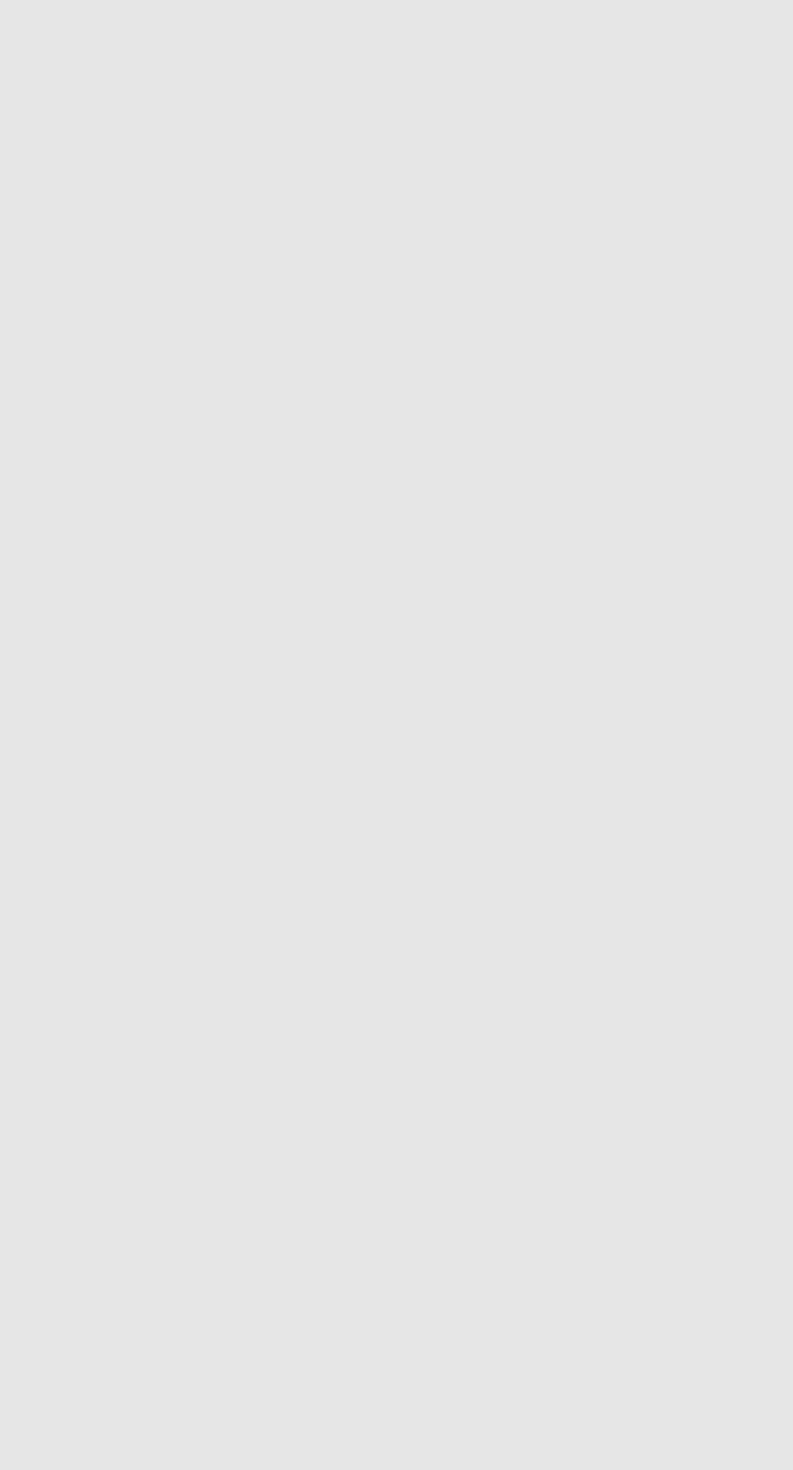
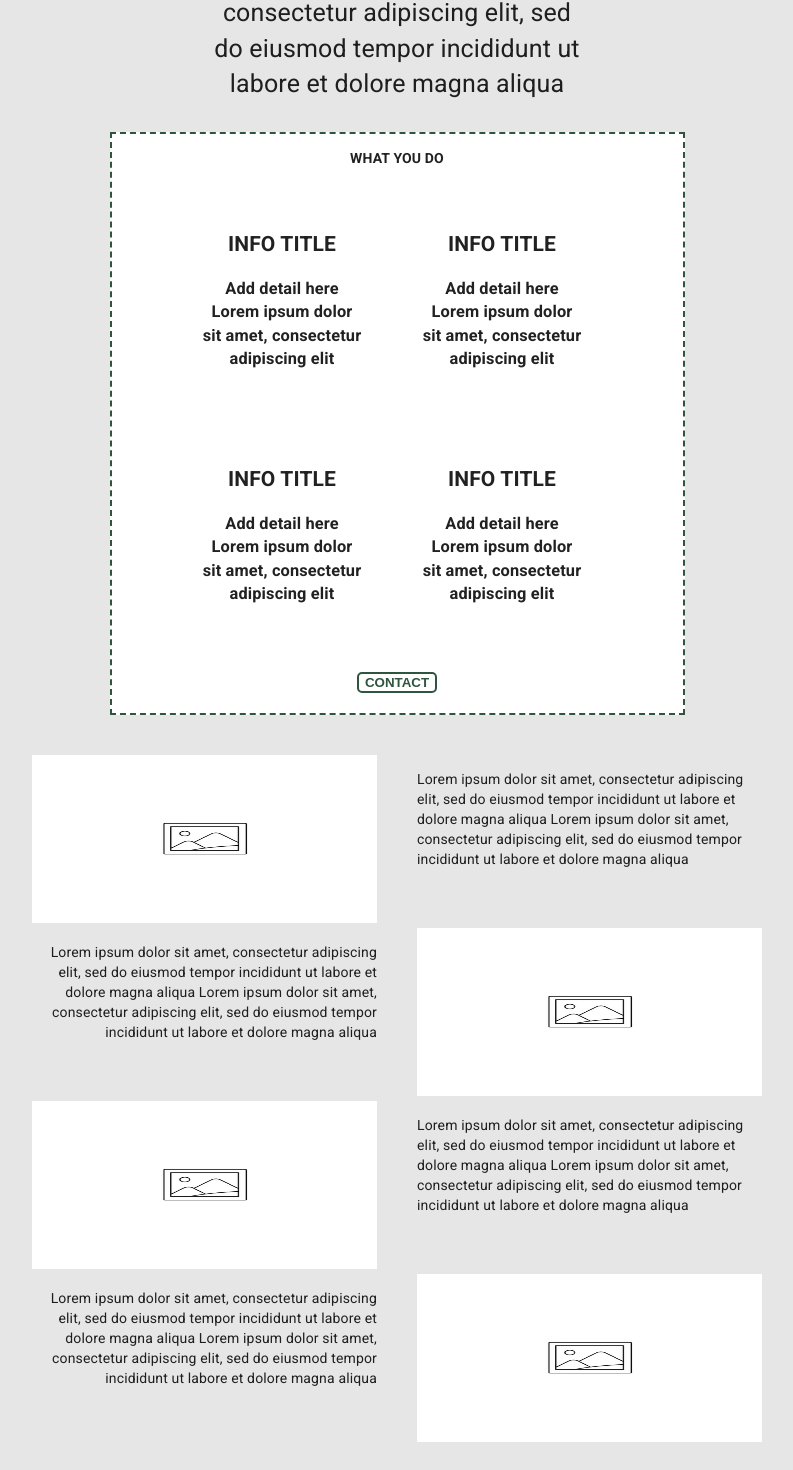
Before and after one commit to deegrams221/k-b_aviary, a React (Create React App) app: page / in a window 1280 px wide. Shown: the part 1300-2770 px from the top of the page, without its empty margins (243-1036 px from the left). Before the commit the page ends 1224 px from the top, so only its background shows below. Built offline with nearby package versions, Linux system fonts and the light colour scheme.

Commit message:
added more content sections

```diff
--- a/src/App.css
+++ b/src/App.css
@@ -28,16 +28,122 @@
 .content>p {
   font-size: 25px;
   max-width: 373px;
-  margin: 0 auto;
-  margin-bottom: 20px;
+  margin: 30px auto;
 }
 
 .content>img {
+  border: 2px dashed #2f553e;
+}
+
+.content>.container {
+  border: 2px dashed #2f553e;
+  max-width: 575px;
+  margin: 0 auto;
+  background-color: #ffffff;
+}
+
+.content>.container>p {
+  background-color: #ffffff;
+  font-weight: bolder;
+}
+
+.content>.container>.subcontainer {
+  max-width: 450px;
+  margin: 0 auto;
+  background-color: #ffffff;
+  display: flex;
+  flex-direction: row;
+  flex-wrap: wrap;
+}
+
+.content>.container>.subcontainer>button {
   border: 2px solid #2f553e;
+  background-color: #ffffff;
+  color: #2f553e;
+  font-weight: bolder;
+  margin: 20px auto;
+  border-radius: 5px;
+}
+
+.content>.container>.subcontainer>.content-one {
+  background-color: #ffffff;
+  max-width: 160px;
+  margin: 30px;
+}
+
+.content>.container>.subcontainer>.content-one>h2,
+h3 {
+  background-color: #ffffff;
+}
+
+.content>.container>.subcontainer>.content-two {
+  background-color: #ffffff;
+  max-width: 160px;
+  margin: 30px;
+}
+
+.content>.container>.subcontainer>.content-two>h2,
+h3 {
+  background-color: #ffffff;
+}
+
+.content>.container>.subcontainer>.content-three {
+  background-color: #ffffff;
+  max-width: 160px;
+  margin: 30px;
+}
+
+.content>.container>.subcontainer>.content-three>h2,
+h3 {
+  background-color: #ffffff;
+}
+
+.content>.container>.subcontainer>.content-four {
+  background-color: #ffffff;
+  max-width: 160px;
+  margin: 30px;
+}
+
+.content>.container>.subcontainer>.content-four>h2,
+h3 {
+  background-color: #ffffff;
+}
+
+.content>.container-two {
+  margin: 40px auto;
+  display: flex;
+  flex-direction: row;
+  flex-wrap: wrap;
+  max-width: 770px;
+}
+
+.content>.container-two>.one,
+.two,
+.three,
+.four,
+.five,
+.six,
+.seven,
+.eight {
+  min-width: 345px;
+  max-width: 345px;
+  margin: 0 20px;
+}
+
+.content>.container-two>.two>p,
+.six>p {
+  text-align: left;
+}
+
+.content>.container-two>.three>p,
+.four>p,
+.seven>p {
+  text-align: right;
 }
 
 .footer {
   height: 50px;
   margin-top: 5em;
   flex-shrink: 0;
+  border-top: #2f553e solid 2px;
 }
--- a/src/components/Content.js
+++ b/src/components/Content.js
@@ -9,6 +9,113 @@ export default function Content() {
         alt='K & B Aviary Logo'
         width='575px'
       />
+      <p>
+        Lorem ipsum dolor sit amet, consectetur adipiscing elit, sed do eiusmod
+        tempor incididunt ut labore et dolore magna aliqua Lorem ipsum dolor sit
+        amet, consectetur adipiscing elit, sed do eiusmod tempor incididunt ut
+        labore et dolore magna aliqua
+      </p>
+      <div className='container'>
+        <p>WHAT YOU DO</p>
+        <div className='subcontainer'>
+          <div className='content-one'>
+            <h2>INFO TITLE</h2>
+            <h3>
+              Add detail here Lorem ipsum dolor sit amet, consectetur adipiscing
+              elit
+            </h3>
+          </div>
+          <div className='content-two'>
+            <h2>INFO TITLE</h2>
+            <h3>
+              Add detail here Lorem ipsum dolor sit amet, consectetur adipiscing
+              elit
+            </h3>
+          </div>
+          <div className='content-three'>
+            <h2>INFO TITLE</h2>
+            <h3>
+              Add detail here Lorem ipsum dolor sit amet, consectetur adipiscing
+              elit
+            </h3>
+          </div>
+          <div className='content-four'>
+            <h2>INFO TITLE</h2>
+            <h3>
+              Add detail here Lorem ipsum dolor sit amet, consectetur adipiscing
+              elit
+            </h3>
+          </div>
+          <button>CONTACT</button>
+        </div>
+      </div>
+      <div className='container-two'>
+        <div className='one'>
+          <img
+            src={require('../images/placeholder-images-image_large.webp')}
+            alt='K & B Aviary Logo'
+            width='345px'
+            height='168px'
+          />
+        </div>
+        <div className='two'>
+          <p>
+            Lorem ipsum dolor sit amet, consectetur adipiscing elit, sed do
+            eiusmod tempor incididunt ut labore et dolore magna aliqua Lorem
+            ipsum dolor sit amet, consectetur adipiscing elit, sed do eiusmod
+            tempor incididunt ut labore et dolore magna aliqua
+          </p>
+        </div>
+        <div className='three'>
+          <p>
+            Lorem ipsum dolor sit amet, consectetur adipiscing elit, sed do
+            eiusmod tempor incididunt ut labore et dolore magna aliqua Lorem
+            ipsum dolor sit amet, consectetur adipiscing elit, sed do eiusmod
+            tempor incididunt ut labore et dolore magna aliqua
+          </p>
+        </div>
+        <div className='four'>
+          <img
+            src={require('../images/placeholder-images-image_large.webp')}
+            alt='K & B Aviary Logo'
+            width='345px'
+            height='168px'
+          />
+        </div>
+
+        <div className='five'>
+          <img
+            src={require('../images/placeholder-images-image_large.webp')}
+            alt='K & B Aviary Logo'
+            width='345px'
+            height='168px'
+          />
+        </div>
+        <div className='six'>
+          <p>
+            Lorem ipsum dolor sit amet, consectetur adipiscing elit, sed do
+            eiusmod tempor incididunt ut labore et dolore magna aliqua Lorem
+            ipsum dolor sit amet, consectetur adipiscing elit, sed do eiusmod
+            tempor incididunt ut labore et dolore magna aliqua
+          </p>
+        </div>
+        <div className='seven'>
+          <p>
+            Lorem ipsum dolor sit amet, consectetur adipiscing elit, sed do
+            eiusmod tempor incididunt ut labore et dolore magna aliqua Lorem
+            ipsum dolor sit amet, consectetur adipiscing elit, sed do eiusmod
+            tempor incididunt ut labore et dolore magna aliqua
+          </p>
+        </div>
+        <div className='eight'>
+          <img
+            src={require('../images/placeholder-images-image_large.webp')}
+            alt='K & B Aviary Logo'
+            width='345px'
+            height='168px'
+          />
+        </div>
+      </div>
     </div>
   );
 }
```
